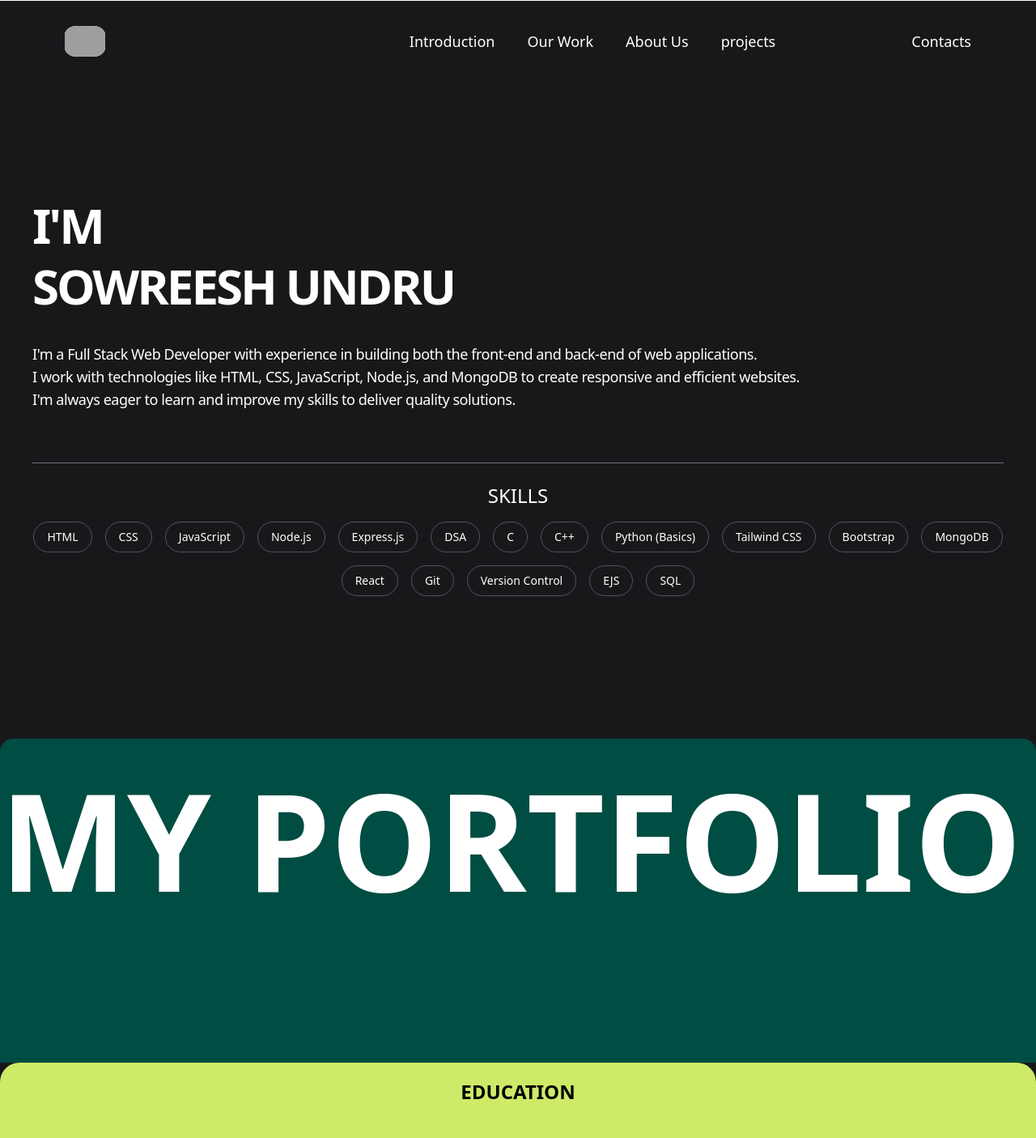
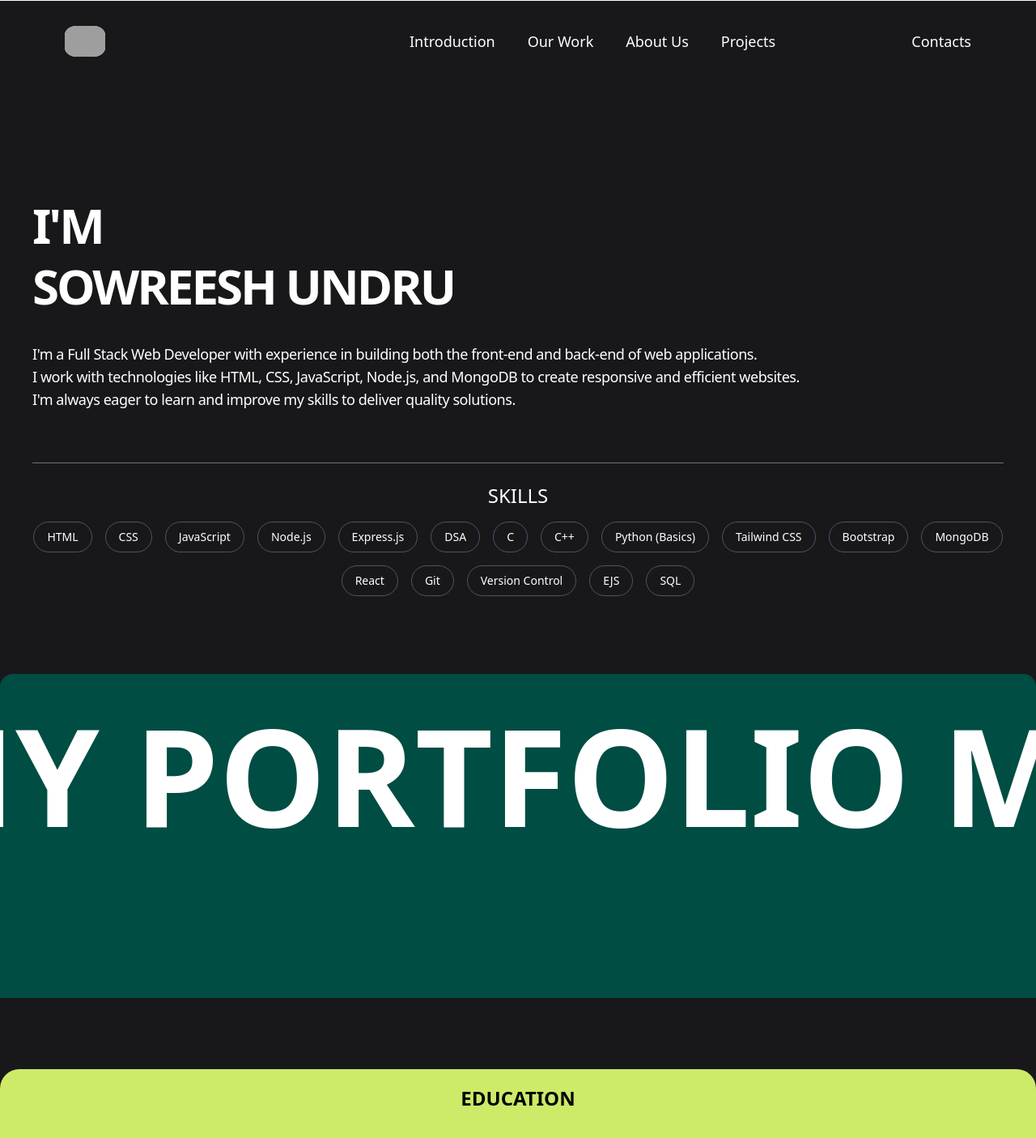
Before and after one commit to SowreeshUndru/main, a React (Vite) app: page / in a window 1280 px wide. Shown: the top 1405 px of the page at 81% size. Built offline with nearby package versions, Linux system fonts and the light colour scheme; grey boxes are pictures that could not be loaded.

Commit message:
partially animated

```diff
--- a/package.json
+++ b/package.json
@@ -10,6 +10,8 @@
     "preview": "vite preview"
   },
   "dependencies": {
+    "framer-motion": "^12.4.0",
+    "locomotive-scroll": "^5.0.0-beta.21",
     "react": "^18.3.1",
     "react-dom": "^18.3.1"
   },
--- a/src/App.jsx
+++ b/src/App.jsx
@@ -6,10 +6,15 @@ import About from './components/about';
 import Eyes from './components/Eyes';
 import Project from './components/project';
 import Links from './components/Links';
+import LocomotiveScroll from "locomotive-scroll";
 
 export default function App() {
+  const locomotiveScroll = new LocomotiveScroll({
+    el: document.querySelector("[data-scroll-container]"),
+    smooth: true,
+  });
   return (
-    <div className='w-full min-h-screen  text-white bg-zinc-900'>
+    <div data-scroll-container className='w-full min-h-screen  text-white bg-zinc-900'>
      <Navbar/>
      <Landing/>
      <Mar/>
--- a/src/components/About.jsx
+++ b/src/components/About.jsx
@@ -2,9 +2,9 @@ import React from 'react'
 
 function About() {
   return (
-    <div className='flex flex-col items-center  bg-[#CDEA68]  rounded-tl-3xl  rounded-tr-3xl  text-zinc-900'>
+    <div data-scroll  data-scroll-speed="0.1" className='relative z-2 -mt-18  flex flex-col items-center  bg-[#CDEA68]  rounded-tl-3xl   rounded-tr-3xl  text-zinc-900'>
         <h1 className='text-black mt-5 text-2xl font-bold mb-9'>EDUCATION</h1>
-        <div className='grid grid-col w-full grid-cols-3 gap-10 text-xl leading-[30px]'>
+        <div className='grid grid-col w-full  grid-cols-3 gap-10 text-xl leading-[30px]'>
             <h1 >
             During my 10th class, I focused on building a strong foundation in core subjects, including mathematics, science, and languages. My dedication to academics allowed me to perform well in the board exams, setting a solid groundwork for my future educational and professional journey.
             </h1>
@@ -16,11 +16,7 @@ function About() {
             </h1>
         </div>
 
-         <div className='col-span-2 w-[45vw] h-[30vw] bg-[#CDEA] mt-20 rounded-[30px] mb-10'> <img src="photo" alt="my photo" className='h-fit'/></div>
-
-
-
-
+         <div className='col-span-2 w-[45vw] h-[30vw] bg-[#CDEA] mt-20 rounded-[30px] '> <img src="photo" alt="my photo" className='h-fit'/></div>
 
     </div>
   )
--- a/src/components/Eyes.jsx
+++ b/src/components/Eyes.jsx
@@ -1,34 +1,34 @@
 import React, { useEffect } from 'react'
 import { useState } from 'react';
 function Eyes() {
- const [angle_v,setAngle]=useState(0);
+  const [angle_v, setAngle] = useState(0);
 
-  useEffect(function(){
-      window.addEventListener("mousemove",function(event){
-        const x=event.clientX;
-        const y=event.clientY;
-        const midx=window.innerWidth/2;
-        const midy=window.innerHeight/2;
-        let deltay=y-midy;
-        let deltax=x-midx;
-        let angle=Math.atan2(deltay,deltax)*(180/Math.PI)-180;
+  useEffect(function () {
+    window.addEventListener("mousemove", function (event) {
+      const x = event.clientX;
+      const y = event.clientY;
+      const midx = window.innerWidth / 2;
+      const midy = window.innerHeight / 2;
+      let deltay = y - midy;
+      let deltax = x - midx;
+      let angle = Math.atan2(deltay, deltax) * (180 / Math.PI) - 180;
 
       setAngle(angle);
       return function () {
         window.removeEventListener('mousemove', handleMouseMove);
       };
-      },[]);
+    }, []);
 
   })
   return (
-    <div className='flex justify-center bg-white h-[100vh] w-[100vw]'>
-      <div className=' mt-20 h-[80vh] w-[80vw] flex justify-center items-center bg-cover bg-center bg-[url("../images/canva-green-illustrative-organic-plant-zoom-virtual-background-fpJFOduK3w4.jpg")]'>
+    <div  className='overflow-hidden -mt-18 overflow-hidden flex justify-center bg-white h-[100vh] w-[100vw]'>
+      <div  data-scroll data-scroll-speed="-.7"    className='relative z-1 overflow-hidden mt-40 h-[80vh] w-[80vw] flex justify-center items-center bg-cover bg-center bg-[url("../images/canva-green-illustrative-organic-plant-zoom-virtual-background-fpJFOduK3w4.jpg")]'>
 
         <div className='w-[60%] h-1/2  flex gap-20 justify-center items-center'>
 
           <div className='flex  h-60 w-60 rounded-full justify-center items-center bg-white'>
             <div className='relative bg-black h-2/3 w-2/3 rounded-full '>
-            <div className='absolute  w-[100%]  h-1/9  top-1/2 -translate-y-1/2 -rotate-45  '  style={{transform:`rotate(${angle_v}deg) translateY(-50%)`}}>
+              <div className='absolute  w-[100%]  h-1/9  top-1/2 -translate-y-1/2 -rotate-45  ' style={{ transform: `rotate(${angle_v}deg) translateY(-50%)` }}>
                 <div className='bg-white h-7 w-7 rounded-full'></div>
               </div>
             </div>
@@ -36,7 +36,7 @@ function Eyes() {
 
           <div className=' h-60 w-60 flex rounded-full justify-center items-center bg-white'>
             <div className=' relative bg-black h-2/3 w-2/3  rounded-full '>
-            <div className='absolute  w-[100%]  h-1/9  top-1/2 -translate-y-1/2 -rotate-45 ' style={{transform:`rotate(${angle_v}deg) translateY(-50%)`}}>
+              <div className='absolute  w-[100%]  h-1/9  top-1/2 -translate-y-1/2 -rotate-45 ' style={{ transform: `rotate(${angle_v}deg) translateY(-50%)` }}>
                 <div className='bg-white h-7 w-7 rounded-full'></div>
               </div>
             </div>
--- a/src/components/Landing.jsx
+++ b/src/components/Landing.jsx
@@ -8,7 +8,8 @@ function Landing() {
     }
 
     return (
-        <div className='w-full min-h-screen bg-zinc-900 border-t-1 text-white py-40'>
+        <div  data-scroll
+        data-scroll-speed="-.3" className='w-full min-h-screen bg-zinc-900 border-t-1 text-white py-40'>
             <div className='textstructure mt-20 px-10'>
                 <div className='masker'>
                     <h1 className='uppercase text-6xl leading-tight tracking-tighter font-semibold'>I'M</h1>
--- a/src/components/Links.jsx
+++ b/src/components/Links.jsx
@@ -1,30 +1,35 @@
-import React from 'react'
+import React, { useState } from 'react';
 
 function Links() {
+    // Track the index of the hovered item
+    const [ismouseoverd, setMouseoverd] = useState(null);
+
     return (
-
-
-
         <div className='w-[100vw] h-[100vh] text-black bg-zinc-700'>
             <div className='grid grid-cols-2 gap-4'>
-                <div className='flex   gap-15  px-8 py-25 flex-col '>
+                <div className='flex gap-15 px-8 py-25 flex-col'>
                     <h1 className='uppercase text-white text-4xl font-bold tracking-tighter leading-none'>social media</h1>
-                    {["Instagram", "Facebook", "Github", "Linkedin"].map(function (item, index) {
-                        return <div className='bg-zinc-300  rounded-full w-20 flex justify-center items-center'><a href="####" className='text-gray-700'  >{item}</a></div>
+                    {["Instagram", "Facebook", "Github", "Linkedin"].map((item, index) => {
+                        return (
+                            <div
+                                key={index}
+                                onMouseOver={() => setMouseoverd(index)}
+                                onMouseOut={() => setMouseoverd(null)}
+                                style={{ backgroundColor: ismouseoverd === index ?"white":"#D4D4D8"  }}
+                                className=' rounded-full w-25  flex justify-center items-center'>
+                                <a href="####" className='text-gray-700'>{item}</a>
+                               <div className='rounded-full h-4 w-3'> <img width="20" height="20" className='rotate-[-45deg]' src="https://img.icons8.com/ios-glyphs/30/arrow.png" alt="arrow"/></div>
+                            </div>
+                        );
                     })}
                 </div>
-                <div className='flex flex-col gap-15  px-8 py-25 '>
-                <h1 className='uppercase text-white text-4xl font-bold tracking-tighter leading-none'>Deployed versions of my projects</h1>
+                <div className='flex flex-col gap-15 px-8 py-25'>
+                    <h1 className='uppercase text-white text-4xl font-bold tracking-tighter leading-none'>Deployed versions of my projects</h1>
 
                 </div>
-
             </div>
-
         </div>
-
-
-
-    )
+    );
 }
 
-export default Links
+export default Links;
--- a/src/components/Mar.jsx
+++ b/src/components/Mar.jsx
@@ -1,10 +1,47 @@
 import React from 'react'
-
+import { motion } from 'framer-motion';
 function Mar() {
   return (
-    <div className='bg-[#004D43] w-full h-[50vh] flex gap-10 overflow-hidden whitespace-nowrap rounded-tl-2xl  rounded-tr-2xl'>
-        <h1 className='uppercase text-[13vw] font-bold -mb-20  '>my portfolio </h1>
-        <h1 className='  uppercase text-[13vw] font-bold -mb-20 pt-9'> my portfolio</h1>
+    <div data-scroll data-scroll-section data-scroll-speed="-0.1" className='  bg-[#004D43] w-full h-[50vh] flex gap-10 overflow-hidden whitespace-nowrap rounded-tl-2xl  rounded-tr-2xl'>
+        <motion.h1
+        initial={{ x: '-100%' }}
+        animate={{ x: '100%' }}
+        transition={{
+          x: {
+            repeat: Infinity,
+            repeatType: 'loop',
+            duration: 15,
+            ease: 'linear',
+          },
+        }}
+      className='uppercase text-[13vw] font-bold -mb-20  '>my portfolio </motion.h1>
+
+       <motion.h1
+        initial={{ x: '-100%' }}
+        animate={{ x: '100%' }}
+        transition={{
+          x: {
+            repeat: Infinity,
+            repeatType: 'loop',
+            duration: 15,
+            ease: 'linear',
+          },
+        }}
+      className='uppercase text-[13vw] font-bold -mb-20  '>my portfolio </motion.h1>
+
+
+        <motion.h1
+        initial={{ x: '-100%' }}
+        animate={{ x: '100%' }}
+        transition={{
+          x: {
+            repeat: Infinity,
+            repeatType: 'loop',
+            duration: 15,
+            ease: 'linear',
+          },
+        }}
+      className='  uppercase text-[13vw] font-bold -mb-20 '> my portfolio</motion.h1>
     </div>
   )
 }
--- a/src/components/navbar.jsx
+++ b/src/components/navbar.jsx
@@ -1,20 +1,56 @@
-import React from 'react'
+import React, { useState, useEffect } from "react";
 
 function Navbar() {
+  const [hidden, setHidden] = useState(false);
+
+  useEffect(() => {
+    let lastScrollY = window.scrollY;
+
+    const handleScroll = () => {
+      if (window.scrollY > lastScrollY) {
+        setHidden(true);
+      } else {
+        setHidden(false);
+      }
+      lastScrollY = window.scrollY;
+    };
+
+    window.addEventListener("scroll", handleScroll);
+
+
+    return () => window.removeEventListener("scroll", handleScroll);
+  }, []);
+
   return (
-        <div className='fixed z-[999] w-full px-20 py-8 font-["Neue Montreal"] flex justify-between items-center'>
-            <img className='bg-white rounded-[30%]'
+    <div
+
+      className={`fixed z-[999] w-full px-20 py-8 font-['Neue Montreal'] flex justify-between items-center transition-all duration-500 ${
+        hidden ? "-translate-y-full opacity-0" : "translate-y-0 opacity-100"
+      }`}
+    >
+      <img
+        className="bg-white rounded-[30%]"
         width="50"
         height="50"
         src="https://img.icons8.com/ios-filled/50/s-key.png"
-                alt="s-key" />
+        alt="s-key"
+      />
       <div className="links flex gap-10 flex-wrap content-center">
-                {["Introduction  ", "Our Work  ", "About Us  ", "projects", "Contacts"].map(function (item, index) {
-                    return <a key={index} className={`text-lg caipitalize font-light ${index===4 &&"ml-32"}`}>{item}</a>
-                })}
+        {["Introduction", "Our Work", "About Us", "Projects", "Contacts"].map(
+          (item, index) => (
+            <a
+              key={index}
+              className={`text-lg capitalize font-light ${
+                index === 4 && "ml-32"
+              }`}
+            >
+              {item}
+            </a>
+          )
+        )}
       </div>
     </div>
-    )
+  );
 }
 
-export default Navbar
+export default Navbar;
```
Also changed, not shown: src/index.css (line endings or trailing spaces), 1 other file (tests, documents, lock files or other folders). Lines whose indentation alone changed are shown as unchanged.
